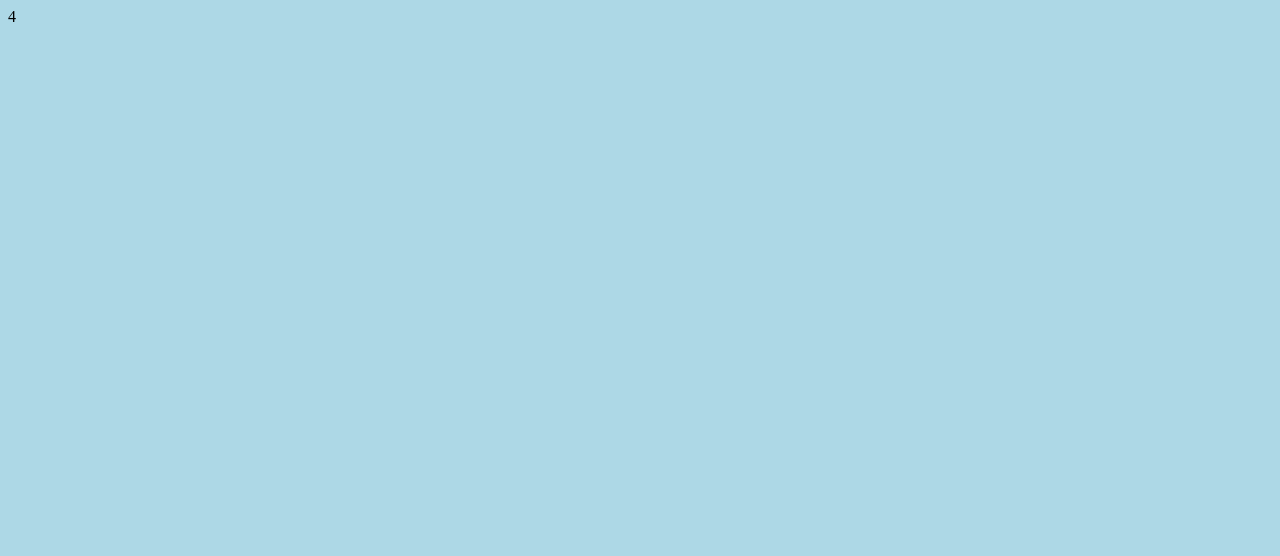
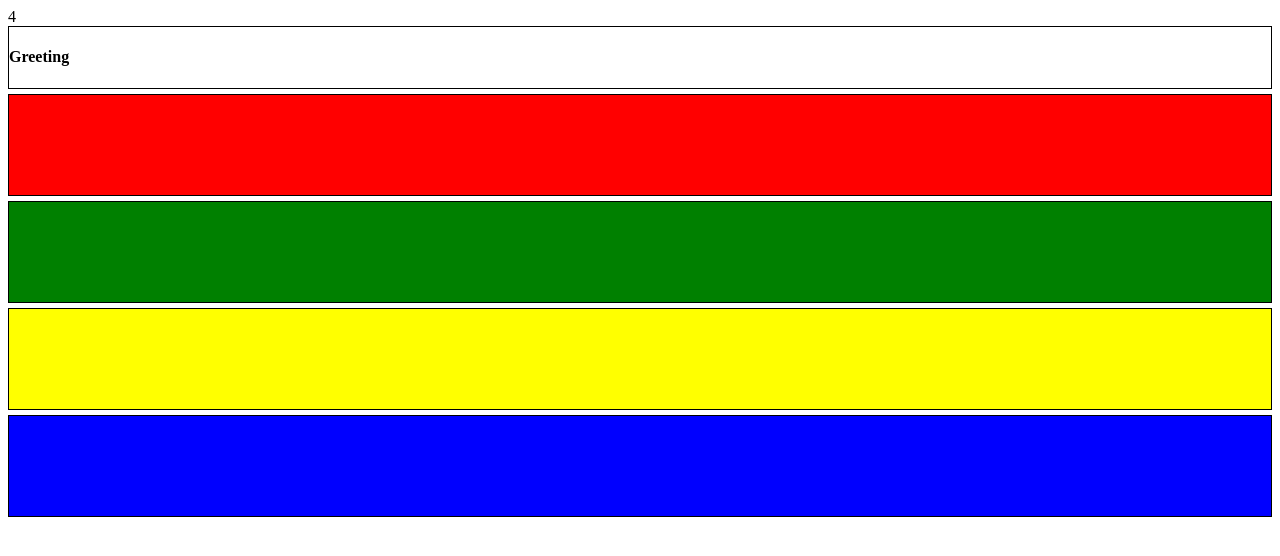
Before and after one commit to mterrian/health-dashboard, a website: page public/index.html in a window 1280 px wide. Drawn offline with nearby package versions, Linux system fonts and the light colour scheme; some packages are replaced by stand-ins of ours.

Commit message:
started coding

```diff
--- a/public/app/directive.js
+++ b/public/app/directive.js
@@ -0,0 +1,21 @@
+var app=angular.module('healthApp');
+
+app.directive('dashboard', function(){
+
+return {
+    replace: false,
+    restrict: 'E',
+    templateUrl: 'partials/dashboard.html'
+}
+
+});
+
+app.directive('sidebar', function(){
+
+    return {
+        replace: false,
+        restrict: 'E',
+        templateUrl: 'partials/sidebar.html'
+    }
+
+});
--- a/public/css/style.css
+++ b/public/css/style.css
@@ -1,3 +1,65 @@
-body {
-    background-color: lightblue;
+
+@media screen and (min-width: 320px){
+
+.dashboardContainer {
+    display: grid;
+    grid-template-columns: 1fr 1fr;
+    grid-template-areas:
+    "dashboardBox1 dashboardBox1"
+    "dashboardBox2 dashboardBox2"
+    "dashboardBox3 dashboardBox3"
+    "dashboardBox4 dashboardBox4"
+    ;
 }
+
+.box {
+    height:100px;
+    border: 1px solid black;
+    margin-top: 5px;
+}
+
+
+.dashboardBox1 {
+    grid-area: dashboardBox1;
+    background-color: red;
+}
+
+.dashboardBox2 {
+    grid-area: dashboardBox2;
+    background-color: green;
+}
+
+.dashboardBox3 {
+    grid-area: dashboardBox3;
+    background-color: yellow;
+}
+
+.dashboardBox4 {
+    grid-area: dashboardBox4;
+    background-color: blue;
+}
+
+}
+
+@media screen and (min-width: 768px){
+
+    .content {
+        display: grid;
+        grid-template-columns: 1fr 1fr 1fr;
+        grid-template-areas:
+        "sidebarContainer dashboardContainer dashboardContainer"
+        "sidebarContainer dashboardContainer dashboardContainer"
+        "sidebarContainer dashboardContainer dashboardContainer"
+    }
+
+    .dashboardContainer {
+        grid-area: dashboardContainer;
+    }
+
+
+    .containerSidebar{
+    grid-area: sidebarContainer;
+    border: 1px black solid;
+    }
+
+}
--- a/public/index.html
+++ b/public/index.html
@@ -9,6 +9,11 @@
 
     <body ng-controller='mainCtrl'>
       {{1 +3}}
+
+      <div class="content"></div>
+      <sidebar></sidebar>
+      <dashboard></dashboard>
+
 
       <ng-view></ng-view>
 
--- a/public/partials/dashboard.html
+++ b/public/partials/dashboard.html
@@ -0,0 +1,8 @@
+<!-- //Making boxes for the dashboard// -->
+
+<div class="dashboardContainer">
+    <div class="dashboardBox1 box"></div>
+    <div class="dashboardBox2 box"></div>
+    <div class="dashboardBox3 box"></div>
+    <div class="dashboardBox4 box"></div>
+</div>
--- a/public/partials/sidebar.html
+++ b/public/partials/sidebar.html
@@ -0,0 +1,10 @@
+
+
+<div class="containerSidebar">
+    <h4>Greeting</h4>
+    <div id="profile"></div>
+    <div id="idCard"></div>
+    <div id="forms"></div>
+    <div id="messages"></div>
+    <div id="contact"></div>
+</div>
```
